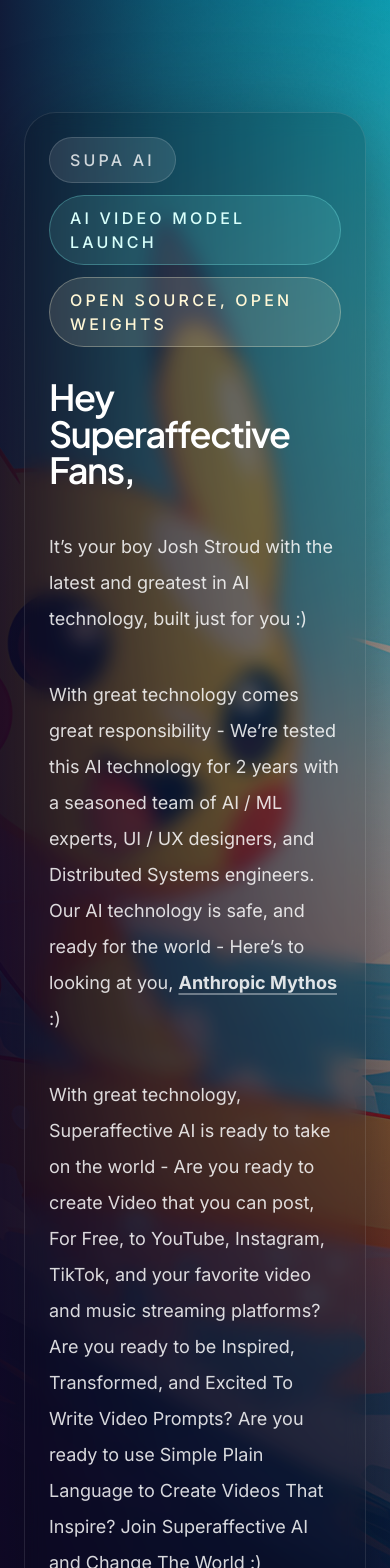
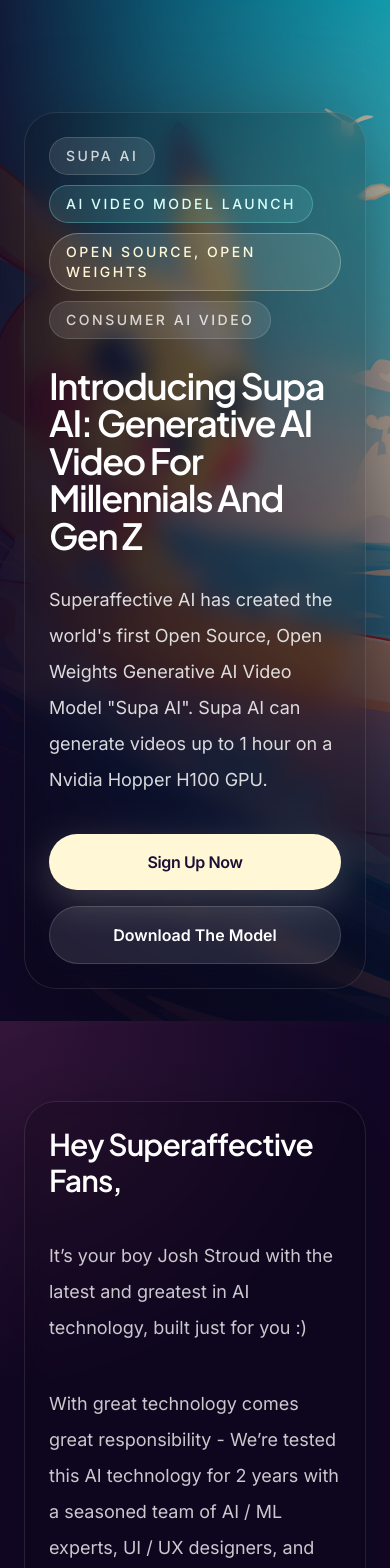
Before and after one commit to superaffectivejosh/superaffective.ai, a Next.js app: page /supa-ai in a window 390 px wide. Shown: the top 1568 px of the page. Built offline with nearby package versions, Linux system fonts and the light colour scheme.

Commit message:
Complete v1 of Supa AI launch page

```diff
--- a/components/supa-ai/supa-ai-page.tsx
+++ b/components/supa-ai/supa-ai-page.tsx
@@ -119,50 +119,69 @@
       <div className="absolute inset-0 bg-[radial-gradient(circle_at_65%_20%,rgba(126,242,238,0.2),transparent_28%),linear-gradient(180deg,rgba(8,3,26,0.06)_0%,rgba(8,3,26,0.28)_42%,rgba(8,3,26,0.9)_100%)]" />
       <div className="absolute inset-0 bg-[linear-gradient(90deg,rgba(18,7,38,0.88)_0%,rgba(18,7,38,0.52)_42%,rgba(18,7,38,0.14)_100%)]" />
 
-      <div className="relative z-10 mx-auto w-full max-w-7xl px-6 pb-10 pt-28 sm:px-8 md:pb-14 lg:px-12">
-        <article className="max-w-4xl rounded-[2rem] border border-white/10 bg-black/18 p-6 shadow-[0_20px_90px_rgba(0,0,0,0.34)] backdrop-blur-[10px] sm:p-8 md:p-10 lg:p-12">
-          <div className="mb-8 flex flex-wrap gap-3 text-base font-medium uppercase tracking-[0.2em] text-white/78 sm:text-lg">
-            <span className="rounded-full border border-white/15 bg-white/10 px-5 py-2.5">Supa AI</span>
-            <span className="rounded-full border border-[#7ef2ee]/30 bg-[#7ef2ee]/12 px-5 py-2.5 text-[#d8fffb]">
+      <div className="relative z-10 mx-auto w-full max-w-7xl px-6 pb-8 pt-28 sm:px-8 sm:pb-12 md:pb-14 lg:px-12">
+        <article className="flex max-w-4xl flex-col gap-7 rounded-[2rem] border border-white/10 bg-black/20 p-6 shadow-[0_20px_90px_rgba(0,0,0,0.34)] backdrop-blur-[12px] sm:gap-8 sm:p-8 md:gap-9 md:p-10 lg:p-12">
+          <div className="flex flex-wrap gap-2.5 text-sm font-medium uppercase tracking-[0.18em] text-white/78 sm:gap-3 sm:text-base md:text-lg">
+            <span className="rounded-full border border-white/15 bg-white/10 px-4 py-2 sm:px-5 sm:py-2.5">
+              Supa AI
+            </span>
+            <span className="rounded-full border border-[#7ef2ee]/30 bg-[#7ef2ee]/12 px-4 py-2 text-[#d8fffb] sm:px-5 sm:py-2.5">
               AI Video Model Launch
             </span>
-            <span className="rounded-full border border-[#fff7d6]/30 bg-[#fff7d6]/12 px-5 py-2.5 text-[#fff7d6]">
+            <span className="rounded-full border border-[#fff7d6]/30 bg-[#fff7d6]/12 px-4 py-2 text-[#fff7d6] sm:px-5 sm:py-2.5">
               Open Source, Open Weights
+            </span>
+            <span className="rounded-full border border-white/15 bg-white/10 px-4 py-2 sm:px-5 sm:py-2.5">
+              Consumer AI Video
             </span>
           </div>
 
-          <h1 className="max-w-4xl text-balance text-4xl font-semibold leading-[1.02] tracking-[-0.04em] text-white sm:text-5xl md:text-6xl lg:text-7xl">
-            Hey Superaffective Fans,
+          <h1 className="max-w-4xl text-pretty text-4xl font-semibold leading-[1.04] tracking-[-0.04em] text-white sm:text-5xl md:text-6xl lg:text-7xl">
+            Introducing Supa AI: Generative AI Video For Millennials And Gen Z
           </h1>
 
-          <div className="mt-10 text-lg leading-9 text-white/84 sm:text-xl sm:leading-10 md:text-[1.35rem] md:leading-[2.35rem] [&_p+p]:pt-10 [&_p]:max-w-[68ch]">
-            <p>
-              It’s your boy Josh Stroud with the latest and greatest in AI technology, built just
-              for you :)
+          <p className="max-w-3xl text-lg leading-9 text-white/84 sm:text-xl sm:leading-10 md:text-[1.35rem] md:leading-[2.35rem]">
+            Superaffective AI has created the world&apos;s first Open Source, Open Weights
+            Generative AI Video Model &quot;Supa AI&quot;. Supa AI can generate videos up to 1 hour
+            on a Nvidia Hopper H100 GPU.
           </p>
-            <p>
-              With great technology comes great responsibility - We’re tested this AI technology for
-              2 years with a seasoned team of AI / ML experts, UI / UX designers, and Distributed
-              Systems engineers. Our AI technology is safe, and ready for the world - Here’s to
-              looking at you,{' '}
-              <InlineLink href="https://www.anthropic.com/glasswing">Anthropic Mythos</InlineLink>{' '}
-              :)
-            </p>
-            <p>
-              With great technology, Superaffective AI is ready to take on the world - Are you ready
-              to create Video that you can post, For Free, to YouTube, Instagram, TikTok, and your
-              favorite video and music streaming platforms? Are you ready to be Inspired,
-              Transformed, and Excited To Write Video Prompts? Are you ready to use Simple Plain
-              Language to Create Videos That Inspire? Join Superaffective AI and Change The World :)
-            </p>
-          </div>
 
-          <div className="mt-12">
+          <div className="pt-2 sm:pt-3 md:pt-4">
             <CtaButtons align="center" />
           </div>
         </article>
       </div>
     </section>
+  );
+}
+
+function FounderOpeningSection() {
+  return (
+    <SectionShell className="bg-[#120726]">
+      <div className="absolute inset-0 bg-[radial-gradient(circle_at_top_left,rgba(255,110,173,0.14),transparent_26%),radial-gradient(circle_at_bottom_right,rgba(126,242,238,0.12),transparent_28%)]" />
+      <div className="relative z-10 mx-auto w-full max-w-6xl">
+        <ContentCard title="Hey Superaffective Fans,">
+          <p>
+            It’s your boy Josh Stroud with the latest and greatest in AI technology, built just for
+            you :)
+          </p>
+          <p>
+            With great technology comes great responsibility - We’re tested this AI technology for 2
+            years with a seasoned team of AI / ML experts, UI / UX designers, and Distributed
+            Systems engineers. Our AI technology is safe, and ready for the world - Here’s to looking
+            at you,{' '}
+            <InlineLink href="https://www.anthropic.com/glasswing">Anthropic Mythos</InlineLink> :)
+          </p>
+          <p>
+            With great technology, Superaffective AI is ready to take on the world - Are you ready to
+            create Video that you can post, For Free, to YouTube, Instagram, TikTok, and your
+            favorite video and music streaming platforms? Are you ready to be Inspired, Transformed,
+            and Excited To Write Video Prompts? Are you ready to use Simple Plain Language to Create
+            Videos That Inspire? Join Superaffective AI and Change The World :)
+          </p>
+        </ContentCard>
+      </div>
+    </SectionShell>
   );
 }
 
@@ -239,22 +258,65 @@
   );
 }
 
+function TrailerVideoSection() {
+  return (
+    <SectionShell className="bg-[#120a2b]">
+      <div className="absolute inset-0 bg-[radial-gradient(circle_at_top,rgba(126,242,238,0.12),transparent_30%),radial-gradient(circle_at_bottom_right,rgba(255,110,173,0.16),transparent_24%)]" />
+      <div className="relative z-10 mx-auto w-full max-w-6xl">
+        <div className="mx-auto mb-10 flex max-w-5xl flex-col items-center text-center">
+          <p className="text-base font-medium uppercase tracking-[0.22em] text-white/58 sm:text-lg">
+            Pokémon 30th Anniversary
+          </p>
+          <h2 className="mt-5 w-full text-center text-3xl font-semibold leading-tight tracking-[-0.03em] text-white text-pretty sm:text-4xl md:text-5xl">
+            Supa AI Generative AI Video Millennial And Gen Z Launch Anthem Trailer
+          </h2>
+        </div>
+        <div className="rounded-[2rem] border border-white/10 bg-black/20 p-3 shadow-[0_18px_90px_rgba(0,0,0,0.36)] backdrop-blur-[8px] sm:p-4 md:p-5">
+          <div className="overflow-hidden rounded-[1.5rem] border border-white/8 bg-black shadow-[inset_0_1px_0_rgba(255,255,255,0.05)]">
+            <div className="relative w-full overflow-hidden pt-[56.25%]">
+              <iframe
+                className="absolute inset-0 h-full w-full"
+                src="https://www.youtube.com/embed/ALoaoEhllak"
+                title="Supa AI Generative AI Video Millennial And Gen Z Launch Anthem Trailer"
+                loading="lazy"
+                allow="accelerometer; autoplay; clipboard-write; encrypted-media; gyroscope; picture-in-picture; web-share"
+                referrerPolicy="strict-origin-when-cross-origin"
+                allowFullScreen
+              />
+            </div>
+          </div>
+        </div>
+      </div>
+    </SectionShell>
+  );
+}
+
 function PricingSection() {
   return (
     <SectionShell className="bg-[#140a30]">
       <div className="absolute inset-0 bg-[radial-gradient(circle_at_top_right,rgba(255,247,214,0.1),transparent_26%),radial-gradient(circle_at_bottom_left,rgba(126,242,238,0.12),transparent_26%)]" />
-      <div className="relative z-10 mx-auto grid w-full max-w-6xl gap-5">
-        <article className="rounded-[2rem] border border-white/10 bg-black/22 p-6 shadow-[0_18px_70px_rgba(0,0,0,0.24)] backdrop-blur-[8px] sm:p-8 lg:p-10">
+      <div className="relative z-10 mx-auto w-full max-w-6xl rounded-[2rem] border border-white/10 bg-black/20 p-6 shadow-[0_18px_90px_rgba(0,0,0,0.28)] backdrop-blur-[8px] sm:p-8 md:p-10 lg:p-12">
+        <div className="mx-auto mb-5 max-w-4xl text-center">
+          <h2 className="text-balance text-3xl font-semibold tracking-[-0.03em] text-white sm:text-4xl md:text-5xl">
+            Pricing
+          </h2>
+        </div>
+        <div className="mt-10 grid gap-5">
+          <article className="group relative overflow-hidden rounded-[2rem] border border-white/10 bg-black/22 p-6 shadow-[0_18px_70px_rgba(0,0,0,0.24)] backdrop-blur-[8px] transition duration-200 hover:-translate-y-1 hover:border-[#fff7d6]/45 hover:bg-[rgba(255,247,214,0.08)] hover:shadow-[0_22px_86px_rgba(255,247,214,0.12),0_18px_70px_rgba(0,0,0,0.28)] sm:p-8 lg:p-10">
+            <div className="absolute inset-x-8 top-0 h-px bg-[linear-gradient(90deg,transparent,rgba(255,247,214,0.78),transparent)] opacity-0 transition group-hover:opacity-100" />
             <p className="text-base font-medium uppercase tracking-[0.22em] text-white/58 sm:text-lg">
               Consumer plan
             </p>
-          <p className="mt-4 text-5xl font-semibold tracking-[-0.05em] text-white">$20</p>
+            <p className="mt-4 text-5xl font-semibold tracking-[-0.05em] text-white">
+              $20
+            </p>
             <p className="mt-6 max-w-[72ch] text-lg leading-9 text-white/72 sm:text-xl sm:leading-10">
               Superaffective AI users on the Consumer plan can generate videos up to 60 seconds in
               length an unlimited number of times.
             </p>
           </article>
-        <article className="rounded-[2rem] border border-white/10 bg-black/22 p-6 shadow-[0_18px_70px_rgba(0,0,0,0.24)] backdrop-blur-[8px] sm:p-8 lg:p-10">
+          <article className="group relative overflow-hidden rounded-[2rem] border border-white/10 bg-black/22 p-6 shadow-[0_18px_70px_rgba(0,0,0,0.24)] backdrop-blur-[8px] transition duration-200 hover:-translate-y-1 hover:border-[#fff7d6]/45 hover:bg-[rgba(255,247,214,0.08)] hover:shadow-[0_22px_86px_rgba(255,247,214,0.12),0_18px_70px_rgba(0,0,0,0.28)] sm:p-8 lg:p-10">
+            <div className="absolute inset-x-8 top-0 h-px bg-[linear-gradient(90deg,transparent,rgba(255,247,214,0.78),transparent)] opacity-0 transition group-hover:opacity-100" />
             <p className="text-base font-medium uppercase tracking-[0.22em] text-white/58 sm:text-lg">
               Creator plan
             </p>
@@ -266,6 +328,7 @@
               for social media like YouTube and video streaming services.
             </p>
           </article>
+        </div>
       </div>
     </SectionShell>
   );
@@ -288,7 +351,7 @@
             <InlineLink href="https://openai.com/open-models/">OpenAI’s gpt-oss</InlineLink>,{' '}
             <InlineLink href="https://qwen.ai/">Alibaba’s Qwen</InlineLink>, and{' '}
             <InlineLink href="https://deepmind.google/models/gemma/">Google Gemma</InlineLink>. The
-            model runs on an Nvidia Hopper H100.
+            model runs on a Nvidia Hopper H100.
           </p>
           <div className="pt-8">
             <CtaButtons align="center" />
@@ -313,14 +376,14 @@
           </h2>
         </div>
         <div className="mt-10 grid gap-5">
-          {['Open Source', 'Open Weights', 'Runs on an Nvidia Hopper H100 GPU'].map((label) => (
+          {['Open Source', 'Open Weights', 'Runs on a Nvidia Hopper H100 GPU'].map((label) => (
             <div
               key={label}
-              className="group relative overflow-hidden rounded-[1.5rem] border border-white/12 bg-[linear-gradient(135deg,rgba(255,255,255,0.13),rgba(255,255,255,0.045)_48%,rgba(126,242,238,0.08))] p-6 text-center shadow-[0_18px_70px_rgba(0,0,0,0.28),inset_0_1px_0_rgba(255,255,255,0.12)] backdrop-blur-[12px] transition hover:-translate-y-0.5 hover:border-[#fff7d6]/35 hover:bg-white/10 sm:p-8"
+              className="group relative overflow-hidden rounded-[2rem] border border-white/10 bg-black/22 p-6 text-center shadow-[0_18px_70px_rgba(0,0,0,0.24),inset_0_1px_0_rgba(255,255,255,0.08)] backdrop-blur-[10px] transition duration-200 hover:-translate-y-1 hover:border-[#fff7d6]/45 hover:bg-[rgba(255,247,214,0.08)] hover:shadow-[0_22px_86px_rgba(255,247,214,0.12),0_18px_70px_rgba(0,0,0,0.28)] sm:p-8 lg:p-10"
             >
-              <div className="absolute inset-x-6 top-0 h-px bg-[linear-gradient(90deg,transparent,rgba(255,247,214,0.75),transparent)]" />
-              <div className="absolute -right-12 -top-12 h-28 w-28 rounded-full bg-[#7ef2ee]/10 blur-2xl transition group-hover:bg-[#fff7d6]/14" />
-              <p className="relative z-10 text-xl font-semibold tracking-[-0.02em] text-white drop-shadow-[0_1px_18px_rgba(255,255,255,0.1)] sm:text-2xl">
+              <div className="absolute inset-x-8 top-0 h-px bg-[linear-gradient(90deg,transparent,rgba(255,247,214,0.78),transparent)] opacity-0 transition group-hover:opacity-100" />
+              <div className="absolute -right-10 -top-14 h-32 w-32 rounded-full bg-white/[0.04] blur-2xl transition group-hover:bg-[#fff7d6]/10" />
+              <p className="relative z-10 text-2xl font-semibold tracking-[-0.03em] text-white sm:text-3xl">
                 {label}
               </p>
             </div>
@@ -397,7 +460,7 @@
             KPop Demon Hunters
           </p>
           <h2 className="mt-5 w-full text-center text-3xl font-semibold leading-tight tracking-[-0.03em] text-white text-pretty sm:text-4xl md:text-5xl">
-            Watch The Superaffective &quot;KPop Demon Hunters&quot; EDM Festival Anthem Remix On YouTube
+            Watch The Superaffective &quot;KPop Demon Hunters&quot; EDM Festival Anthem Remix
           </h2>
         </div>
         <div className="rounded-[2rem] border border-white/10 bg-black/20 p-3 shadow-[0_18px_90px_rgba(0,0,0,0.36)] backdrop-blur-[8px] sm:p-4 md:p-5">
@@ -502,7 +565,7 @@
             <InlineLink href="https://huggingface.co/">Hugging Face</InlineLink>.{' '}
             <InlineLink href={modelHref}>Find the model weights here.</InlineLink> The Supa AI
             model can generate up to 1 hour of consistent, high quality video, music and audio,
-            images, and text, and runs on an{' '}
+            images, and text, and runs on a{' '}
             <InlineLink href="https://www.nvidia.com/">Nvidia</InlineLink> Hopper H100 GPU.
           </p>
           <p>
@@ -539,6 +602,7 @@
   const socialCards = [
     { label: 'YouTube', href: 'https://www.youtube.com/@SuperaffectiveAI' },
     { label: 'Linktree', href: 'https://linktr.ee/superaffectiveai' },
+    { label: 'LinkedIn', href: 'https://linkedin.com/in/joshstroud' },
     { label: 'TikTok', href: 'https://www.tiktok.com/@SuperaffectiveAI' },
     { label: 'Instagram', href: 'https://www.instagram.com/SuperaffectiveAI' },
     { label: 'Telegram', href: 'https://t.me/SuperaffectiveAI' },
@@ -615,10 +679,12 @@
               href={card.href}
               target="_blank"
               rel="noreferrer"
-              className="group flex min-h-24 items-center justify-between gap-4 rounded-[1.5rem] border border-white/10 bg-black/22 px-6 py-6 text-xl font-semibold tracking-[-0.02em] text-white shadow-[0_14px_54px_rgba(0,0,0,0.18)] transition hover:-translate-y-1 hover:border-[#ff6ead]/45 hover:bg-white/10 focus-visible:outline-none focus-visible:ring-2 focus-visible:ring-[#7ef2ee] focus-visible:ring-offset-2 focus-visible:ring-offset-[#170d34] sm:min-h-28 sm:px-7 sm:py-7 sm:text-2xl"
+              className="group relative flex min-h-24 items-center justify-between gap-4 overflow-hidden rounded-[1.5rem] border border-white/10 bg-black/22 px-6 py-6 text-xl font-semibold tracking-[-0.02em] text-white shadow-[0_14px_54px_rgba(0,0,0,0.18)] backdrop-blur-[8px] transition duration-200 hover:-translate-y-1 hover:border-[#fff7d6]/38 hover:bg-[rgba(255,247,214,0.045)] hover:shadow-[0_22px_86px_rgba(255,247,214,0.09),0_18px_70px_rgba(0,0,0,0.3)] focus-visible:outline-none focus-visible:ring-2 focus-visible:ring-[#7ef2ee] focus-visible:ring-offset-2 focus-visible:ring-offset-[#170d34] sm:min-h-28 sm:px-7 sm:py-7 sm:text-2xl"
             >
-              <span>{card.label}</span>
-              <span className="flex h-10 w-10 shrink-0 items-center justify-center rounded-full border border-white/12 bg-white/8 text-lg text-white/70 transition group-hover:border-[#ff6ead]/50 group-hover:text-[#ff6ead]">
+              <div className="absolute inset-x-7 top-0 h-px bg-[linear-gradient(90deg,transparent,rgba(255,247,214,0.78),transparent)] opacity-0 transition group-hover:opacity-100" />
+              <div className="absolute -right-10 -top-14 h-32 w-32 rounded-full bg-white/[0.035] blur-2xl transition group-hover:bg-[#fff7d6]/7" />
+              <span className="relative z-10">{card.label}</span>
+              <span className="relative z-10 flex h-10 w-10 shrink-0 items-center justify-center rounded-full border border-white/12 bg-white/8 text-lg text-white/70 transition group-hover:border-[#fff7d6]/50 group-hover:text-[#fff7d6]">
                 +
               </span>
             </a>
@@ -657,21 +723,21 @@
           <p>
             Superaffective AI is SO excited to meet Generative AI Video Fans and Creators from
             around the world. Generative AI Video is is here, and it’s Open Source :){' '}
-            <InlineLink href="https://youtu.be/egx0dDz8DXk">
+            <InlineLink href="https://x.com/soraofficialapp/status/2036546752535470382?s=20">
               OpenAI’s Generative AI Video App Sora
             </InlineLink>{' '}
             might have shut down, but Superaffective AI is just getting started :)
           </p>
           <p>
-            Superaffective fans, this is your friendly Superaffective AI CEO Josh Stroud signing.
-            “You Stay Classy, San Diego”. And - I wrote this whole blog post myself - Let’s see{' '}
+            Superaffective fans, this is your friendly Superaffective AI CEO Josh Stroud signing
+            off. “You Stay Classy, San Diego”. And - I wrote this whole blog post myself - Let’s see{' '}
             <InlineLink href="https://openai.com/index/accelerating-the-next-phase-ai/">
               Sam Altman do that
             </InlineLink>{' '}
             :)
           </p>
           <div className="pt-6 text-lg leading-7 text-white/84 sm:text-xl sm:leading-8">
-            <div>– Josh Stroud</div>
+            <div>-- Josh Stroud</div>
             <div>
               CEO, <InlineLink href="https://superaffective.ai/">Superaffective AI</InlineLink>
             </div>
@@ -692,8 +758,10 @@
   return (
     <main className="bg-[#120726]">
       <HeroSection />
+      <FounderOpeningSection />
       <LaunchActionsSection />
       <WelcomeSection />
+      <TrailerVideoSection />
       <PricingSection />
       <ModelSection />
       <ModelFeatureSection />
```
Lines whose indentation alone changed are shown as unchanged.
